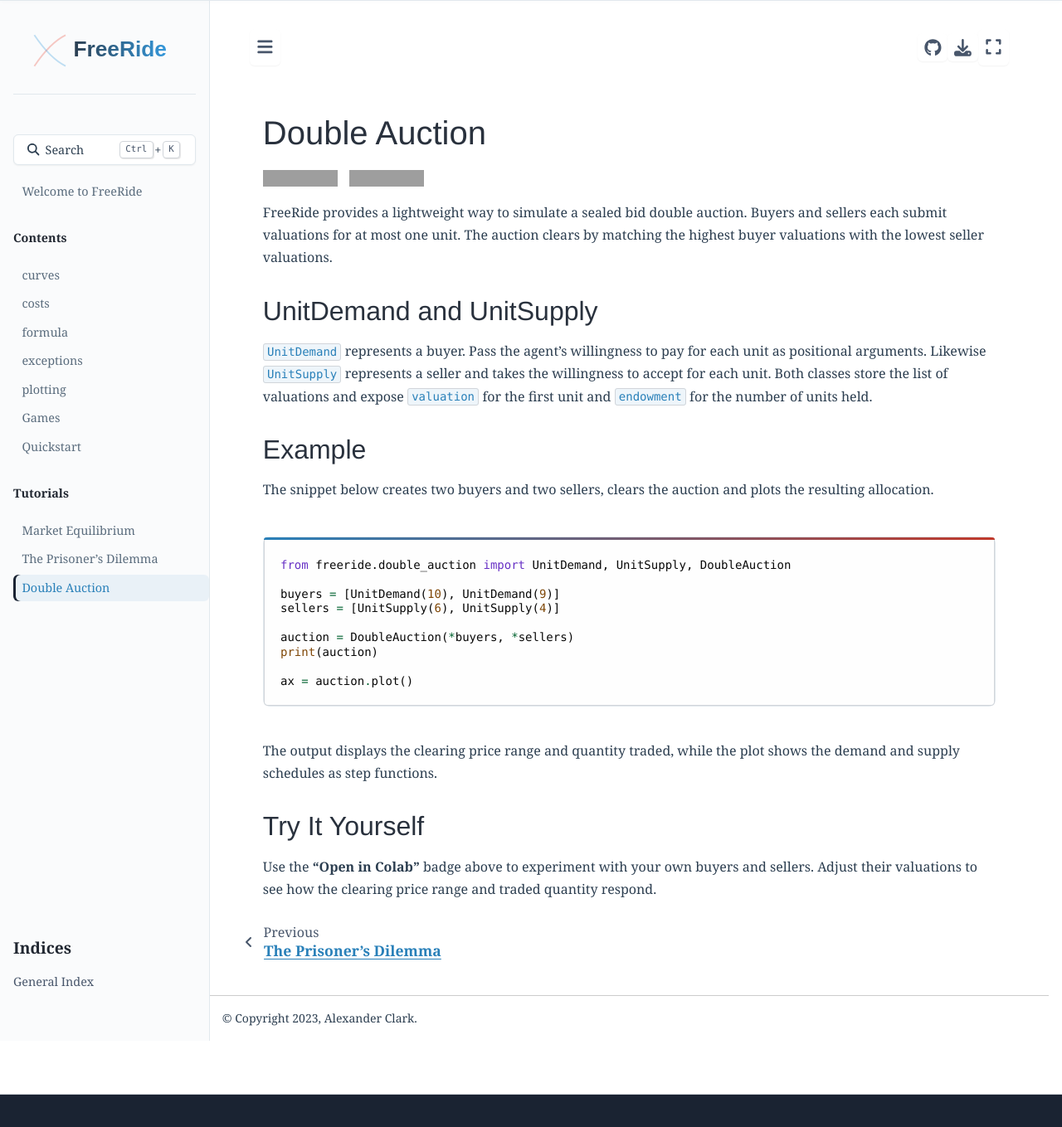
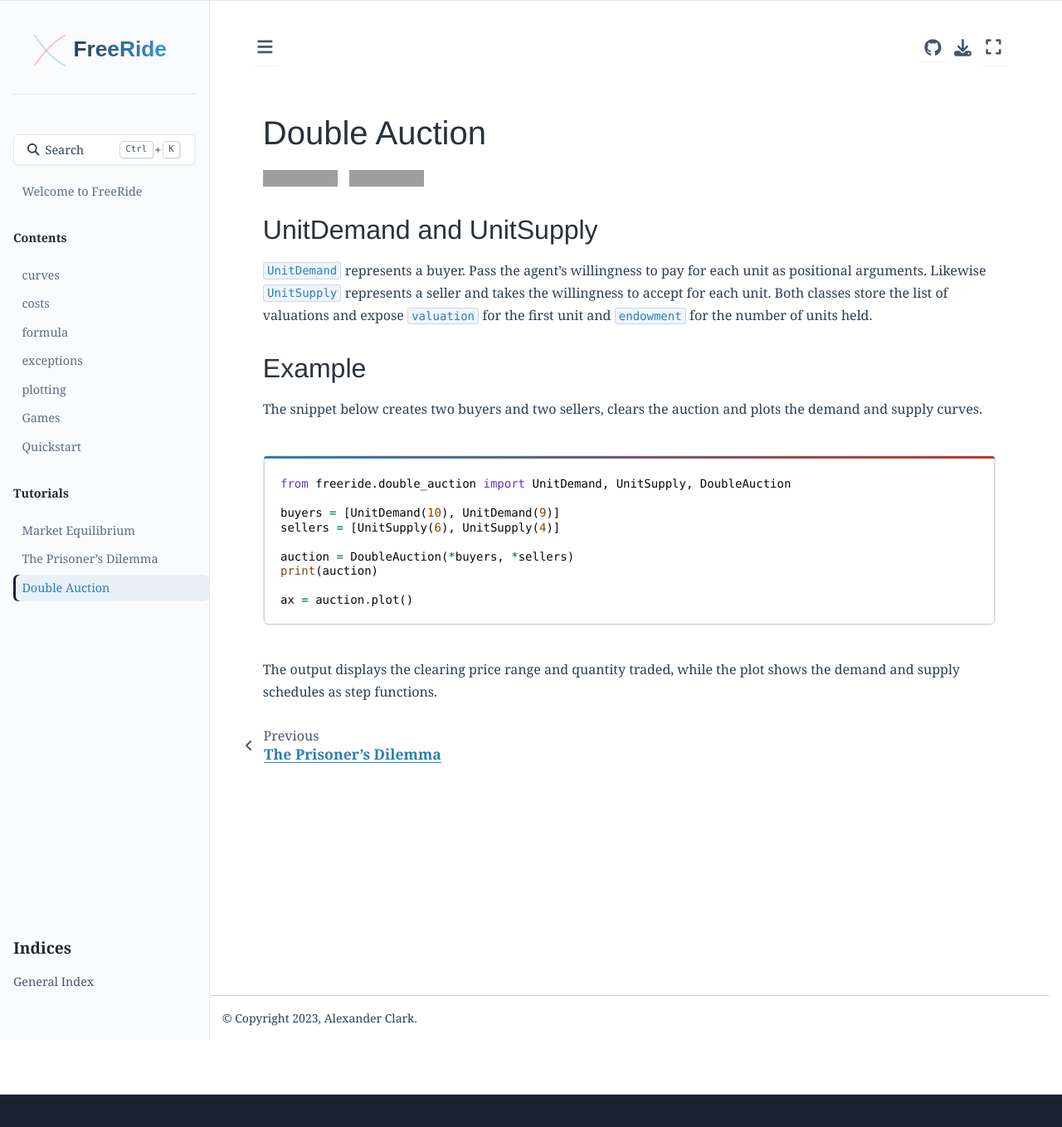
Before and after one commit to alexanderthclark/FreeRide, a Sphinx documentation site: the page built from docs/tutorials/double_auction.rst, in a window 1280 px wide and 1384 px high. Shown: the top 1359 px of the window at 83% size. Built offline with Sphinx 7.4.7 and the Sphinx Book theme 1.1.4, drawn with Linux system fonts in a browser that asks for light colours; grey boxes are pictures that could not be loaded.

Commit message:
Update double_auction.rst

```diff
--- a/docs/tutorials/double_auction.rst
+++ b/docs/tutorials/double_auction.rst
@@ -11,11 +11,6 @@ Double Auction
        <img src="https://img.shields.io/badge/Download-Notebook-blue?style=flat&logo=jupyter" alt="Download Notebook"/>
      </a>
    </div>
-
-FreeRide provides a lightweight way to simulate a sealed bid double auction.
-Buyers and sellers each submit valuations for at most one unit.  The auction
-clears by matching the highest buyer valuations with the lowest seller
-valuations.
 
 UnitDemand and UnitSupply
 -------------------------
@@ -31,7 +26,7 @@ Example
 -------
 
 The snippet below creates two buyers and two sellers, clears the auction and
-plots the resulting allocation.
+plots the demand and supply curves.
 
 .. code-block:: python
 
@@ -47,10 +42,3 @@ plots the resulting allocation.
 
 The output displays the clearing price range and quantity traded, while the plot
 shows the demand and supply schedules as step functions.
-
-Try It Yourself
----------------
-
-Use the **"Open in Colab"** badge above to experiment with your own buyers and
-sellers.  Adjust their valuations to see how the clearing price range and traded
-quantity respond.
```
